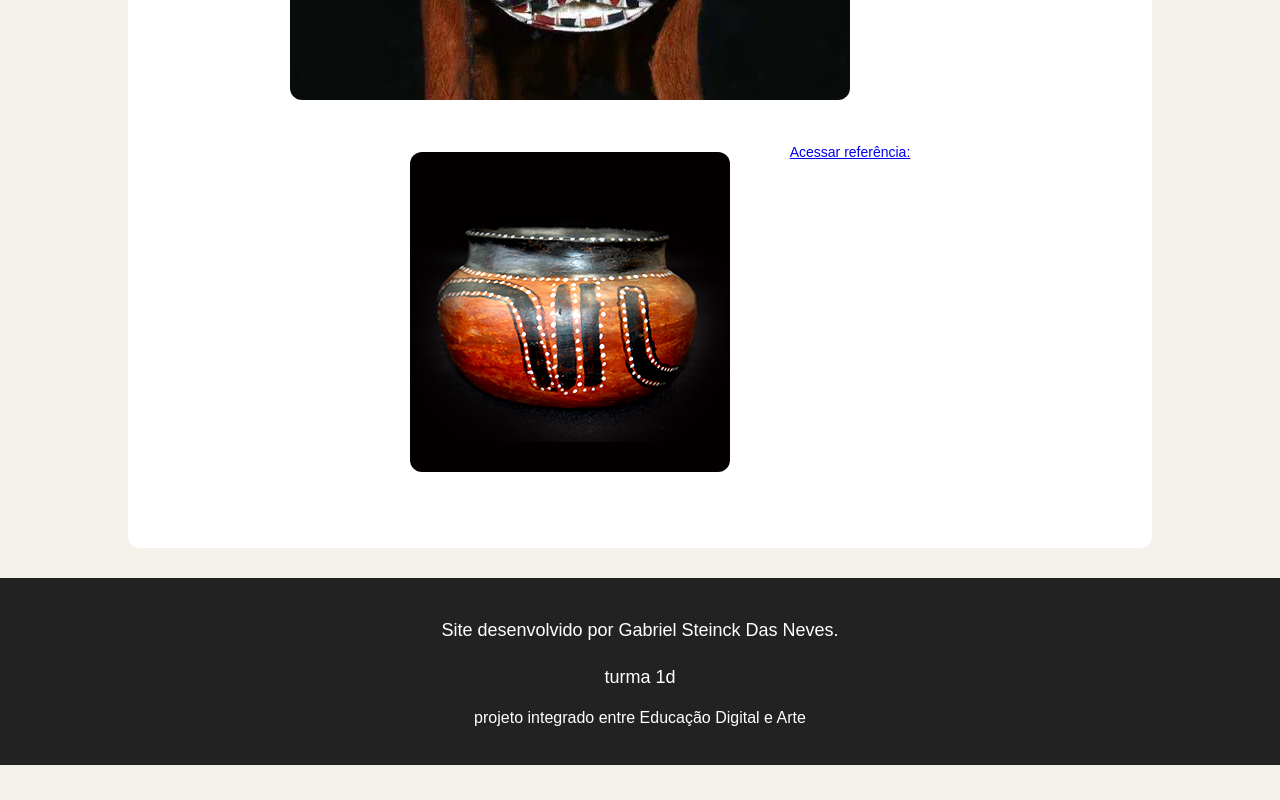
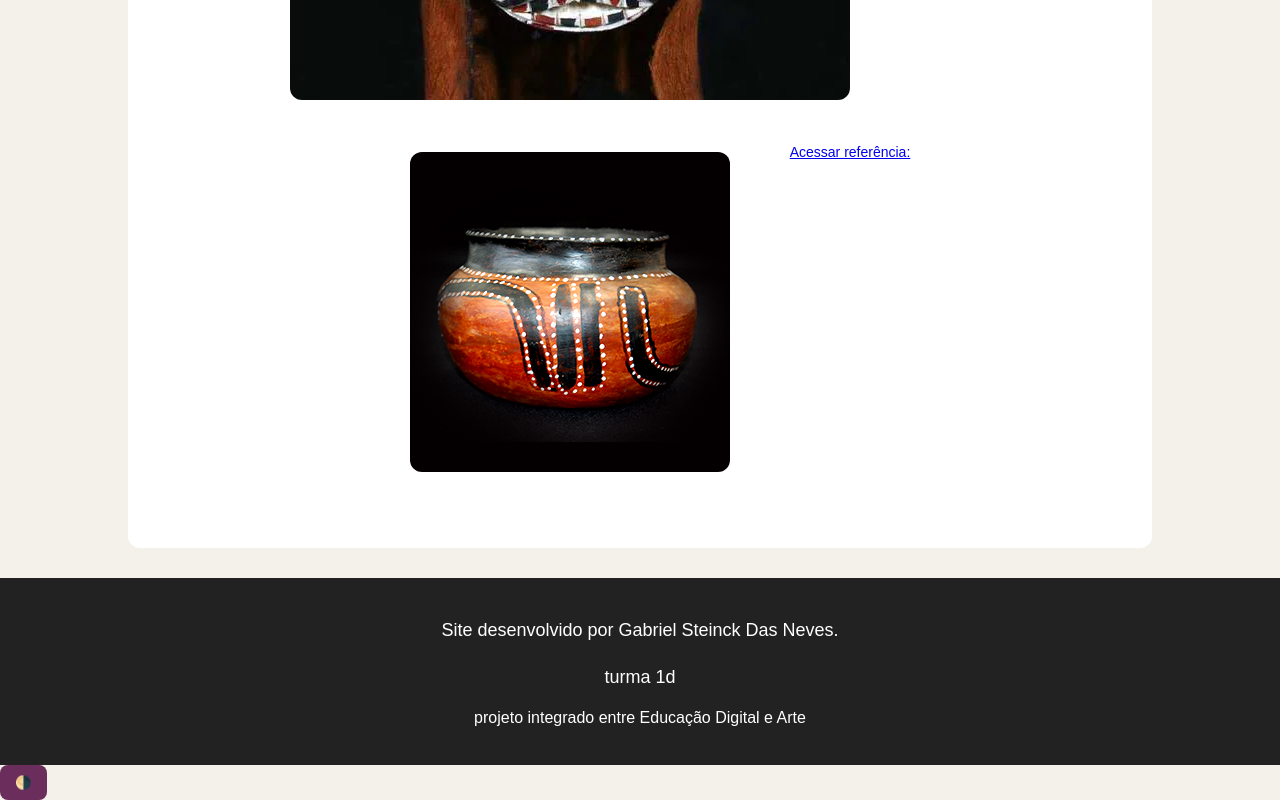
Before and after one commit to GabrielSteinck/tarefa_arte_digital, a plain HTML site: page index.html in a window 1280 px wide. Shown: the part 3951-4751 px from the top of the page. Before the commit the page ends 4716 px from the top, so only its background shows below. Drawn offline with Linux system fonts and the light colour scheme.

Commit message:
Adicionei botao modo claro e escuro

```diff
--- a/index.html
+++ b/index.html
@@ -157,7 +157,9 @@
          <p>turma 1d
         </p>projeto integrado entre Educação Digital e Arte<p>
     </footer>
-<script src="script.js"></script>
+    <button class="btn-tema" aria-label="Alternar entre tema claro e escuro">
+        🌗
+    </button>
 </body>
 
 </html>
```
